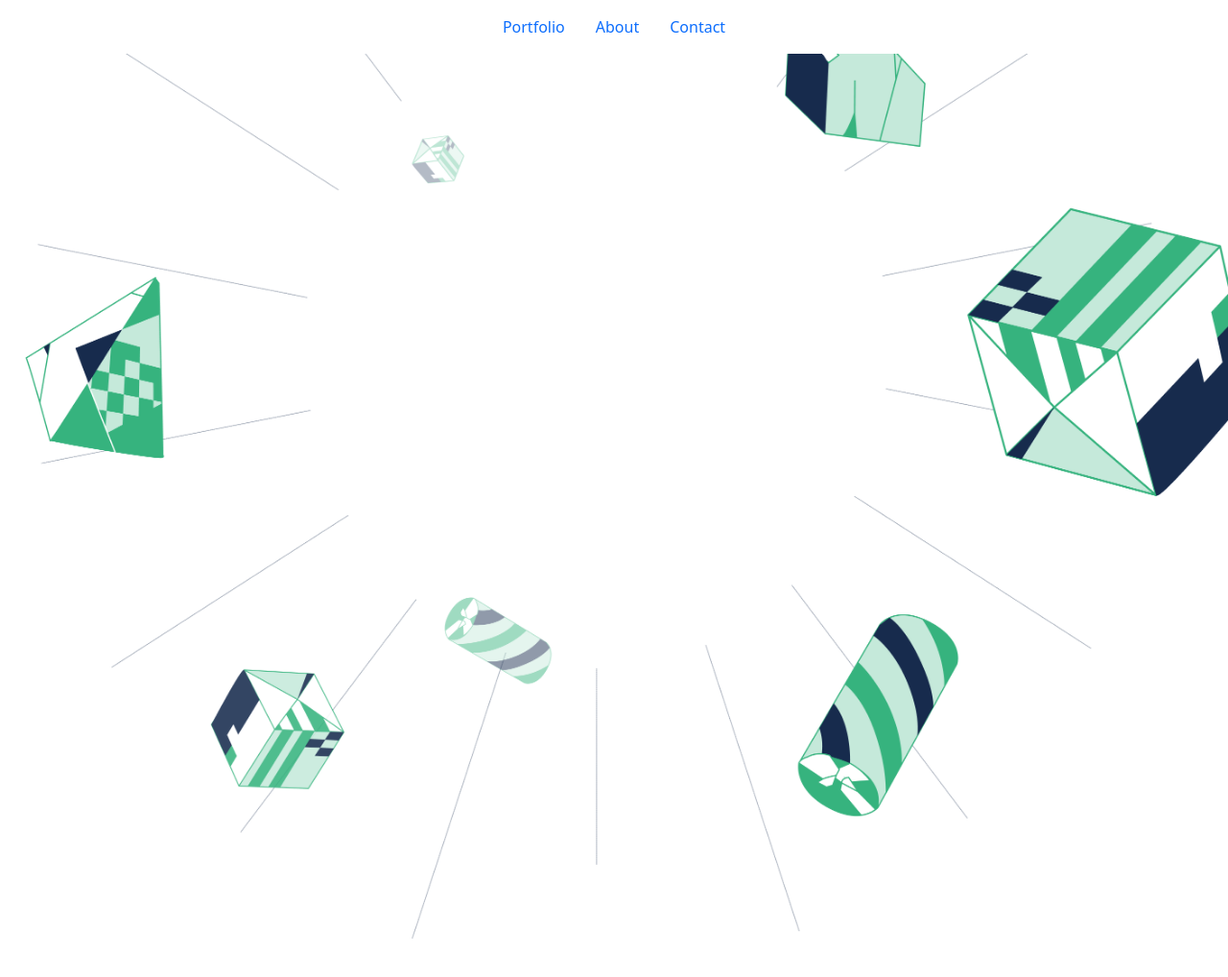
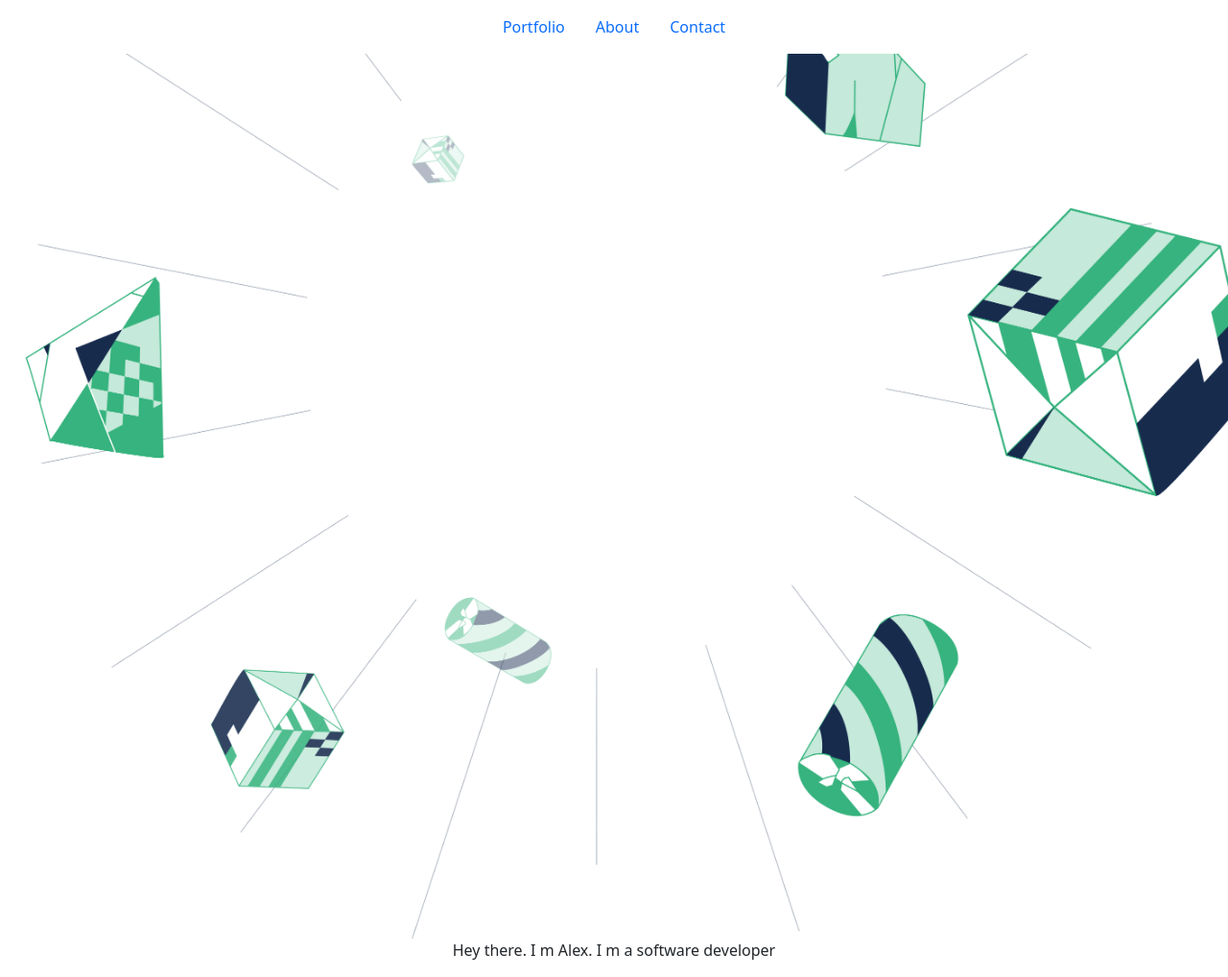
Before and after one commit to Asad-Zaidi/Portfolio-Bootstrap, a website: page index.html in a window 1280 px wide. Shown: the whole page at 96% size. Before the commit the page ends 978 px from the top, so only its background shows below. Drawn offline with nearby package versions, Linux system fonts and the light colour scheme.

Commit message:
text added

```diff
--- a/index.html
+++ b/index.html
@@ -34,6 +34,7 @@
 
     <div>
         <img src="./photos/Header-Desktop-Transparent.png" class="img-fluid" alt="...">
+        <p class="text-center">Hey there. I m Alex. I m a software developer</p>
     </div>
 
 
```
